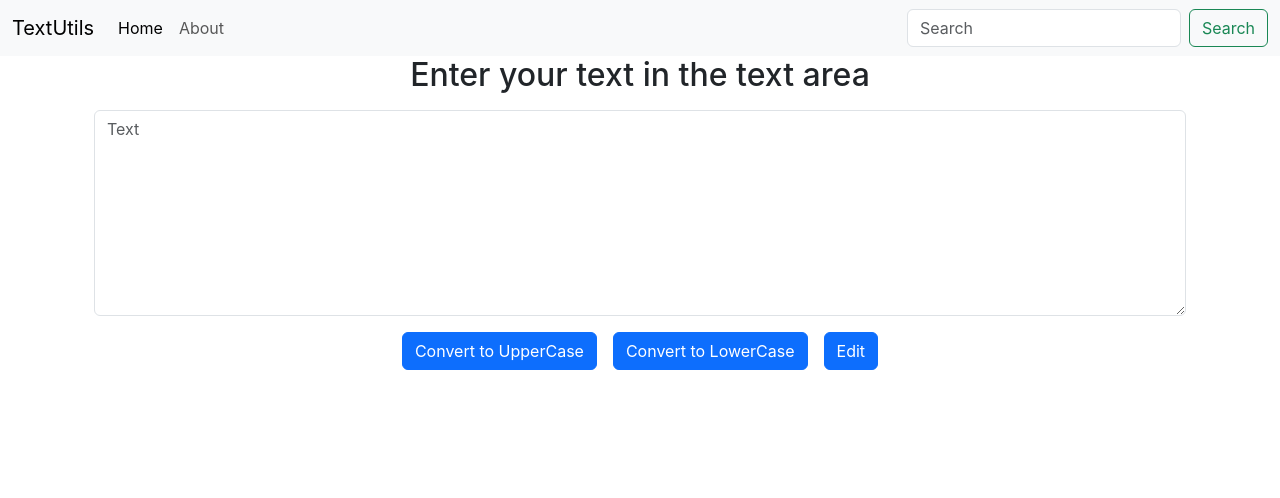
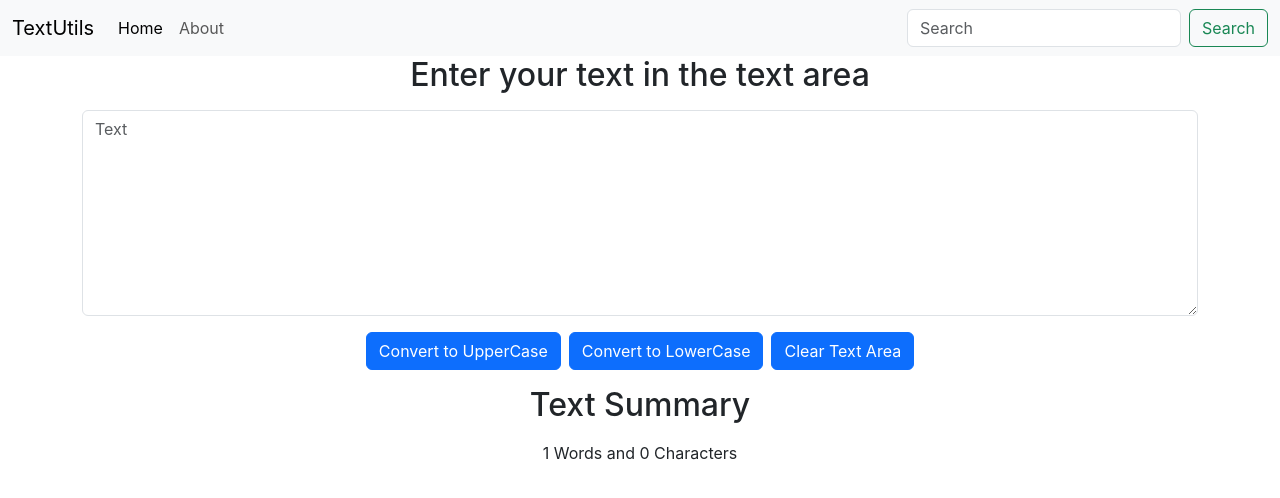
Before and after one commit to samathur175/react-04, a React (Create React App) app: page / in a window 1280 px wide. Shown: the top 498 px of the page. Built offline with nearby package versions, Linux system fonts and the light colour scheme.

Commit message:
Added new Button to clear the text area.

```diff
--- a/src/App.css
+++ b/src/App.css
@@ -39,6 +39,9 @@
 .form-control {
   margin: 3%, 20% 3%, 20%;
 }
-.uppercase {
-  text-transform: capitalize;
+.btn-primary {
+  position: relative;
+  justify-content: flex-start;
+  align-items: left;
+  text-align: left;
 }
--- a/src/App.js
+++ b/src/App.js
@@ -1,6 +1,6 @@
 import "./App.css";
 import Navbar from "./Compnents/Navbar";
-import TextAreabox from "./Compnents/NewComp";
+import TextAreabox from "./Compnents/Textarr";
 
 function App() {
   return (
--- a/src/Compnents/NewComp.js
+++ b/src/Compnents/Textarr.js
@@ -9,12 +9,15 @@ const TextAreabox = (props) => {
     let newText = text.toLowerCase();
     updatedText(newText);
   };
+  const clearText = () => {
+    document.getElementById("floatingTextarea2").value = "";
+  };
   const handleOnChange = (event) => {
     updatedText(event.target.value);
   };
   const [text, updatedText] = useState("");
   return (
-    <div className="container">
+    <div>
       <h2>{props.heading}</h2>
       <div className="container my-3">
         <textarea
@@ -26,13 +29,22 @@ const TextAreabox = (props) => {
           onChange={handleOnChange}
         />
       </div>
-      <button className="btn btn-primary mx-2" onClick={upperCaseText}>
-        Convert to UpperCase
-      </button>
-      <button className="btn btn-primary mx-2" onClick={lowerCaseText}>
-        Convert to LowerCase
-      </button>
-      <button className="btn btn-primary mx-2">Edit</button>
+      <div className="container">
+        <button className="btn btn-primary mx-1" onClick={upperCaseText}>
+          Convert to UpperCase
+        </button>
+        <button className="btn btn-primary mx-1" onClick={lowerCaseText}>
+          Convert to LowerCase
+        </button>
+        <button className="btn btn-primary mx-1" onClick={clearText}>
+          Clear Text Area
+        </button>
+        {/* <button className="btn btn-primary mx-2">Edit</button> */}
+        <h2 className="my-3">Text Summary</h2>
+        <p className="mx-3">
+          {text.split(" ").length} Words and {text.length} Characters
+        </p>
+      </div>
     </div>
   );
 };
```
